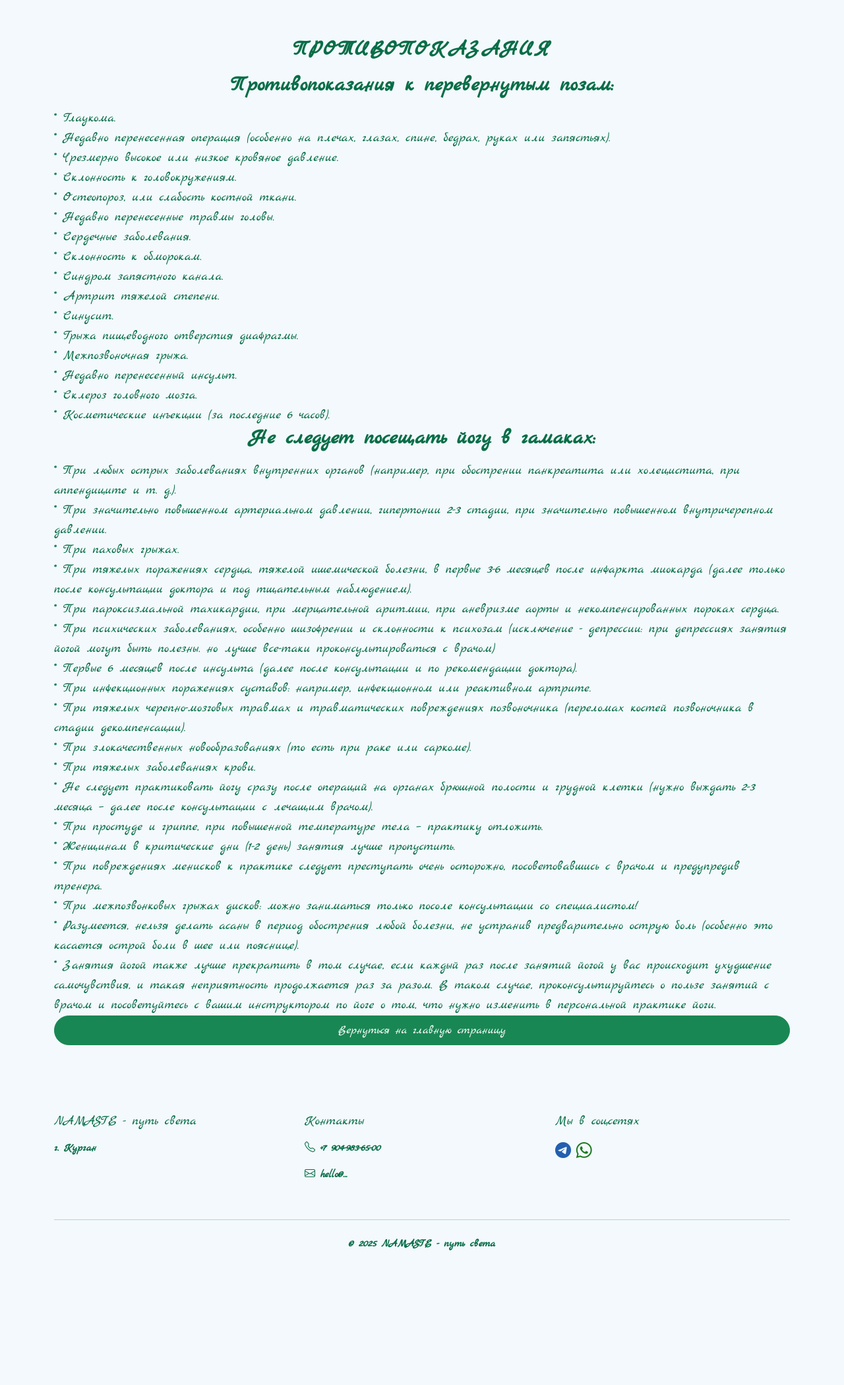
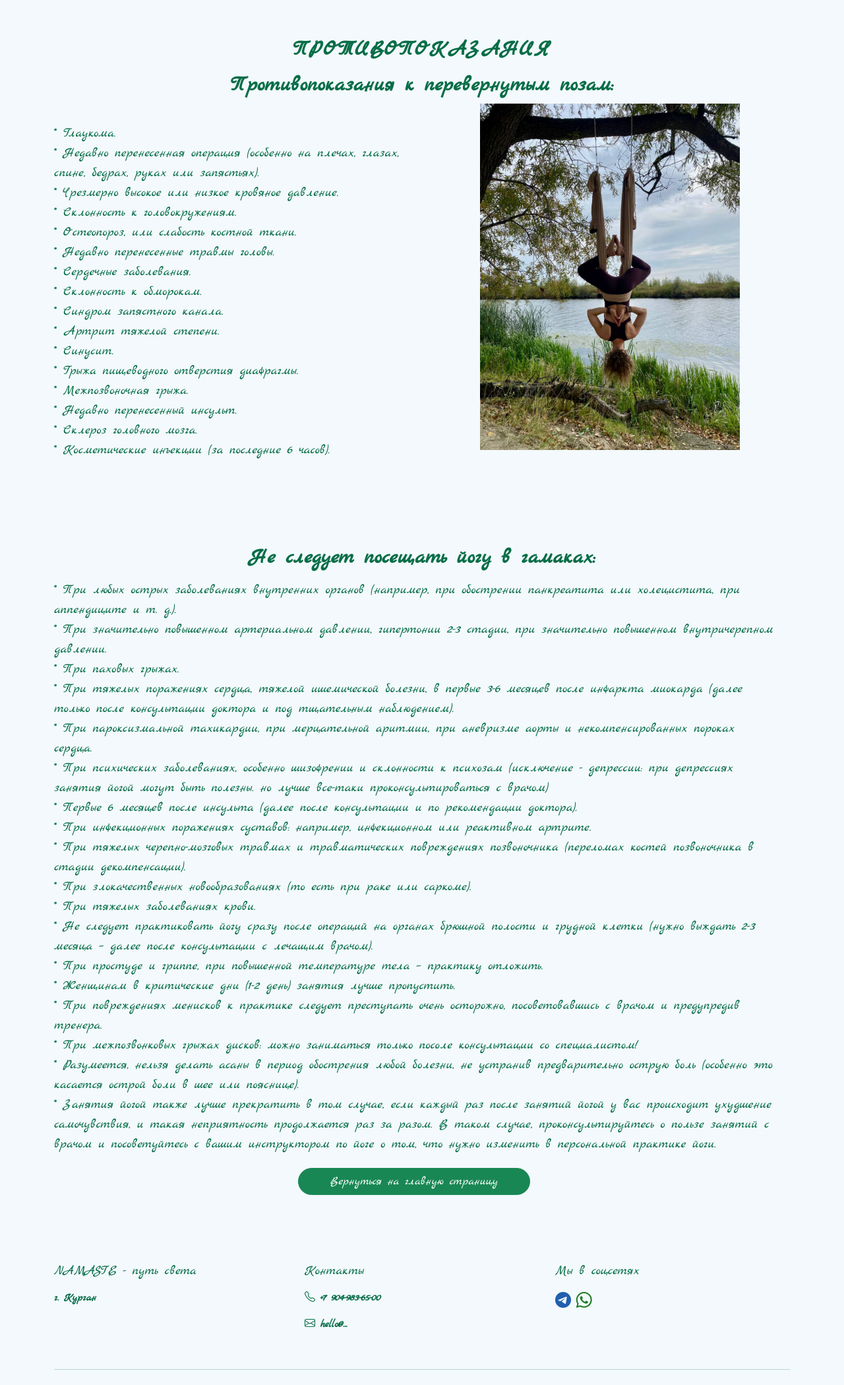
Before and after one commit to ekaterinagolovina0771/Namaste, a Django app: page /contraindications/ in a window 1280 px wide. Shown: the part 56-2155 px from the top of the page at 66% size. Before the commit the page ends 1951 px from the top, so only its background shows below. Run offline with Django 5.2, Linux system fonts and the light colour scheme.

Commit message:
Отредактировала противопоказания

```diff
--- a/static/css/main.css
+++ b/static/css/main.css
@@ -58,3 +58,17 @@ body {
     font-size: 18px;
     color: white;
 }
+
+
+.contraindications-column {
+    display: flex;
+    flex-direction: column;
+    justify-content: center;
+}
+
+.contraindications-column img {
+    max-width: 100%;
+    height: auto;
+    object-fit: contain;
+    flex-shrink: 0;
+}
--- a/templates/contraindications.html
+++ b/templates/contraindications.html
@@ -7,8 +7,8 @@
      <div class="container">
         <div class="row align-items-center py-5">
             <h2 class="display-12 fw-bold mb-3 text-center">ПРОТИВОПОКАЗАНИЯ</h2>
-            <h2 class="display-7 fw-bold mb-3 text-center">Противопоказания к перевернутым позам:</h2>
-                <div class="d-flex flex-column">
+            <h2 class="display-7 fw-bold text-center">Противопоказания к перевернутым позам:</h2>
+                <div class="col-md-6 order-md-1 contraindications-column">
                     <p class="lead mb-0">* Глаукома.</p>
                     <p class="lead mb-0">* Недавно перенесенная операция (особенно на плечах, глазах, спине, бедрах, руках или запястьях).</p>
                     <p class="lead mb-0">* Чрезмерно высокое или низкое кровяное давление.</p>
@@ -25,10 +25,18 @@
                     <p class="lead mb-0">* Недавно перенесенный инсульт.</p>
                     <p class="lead mb-0">* Склероз головного мозга.</p>
                     <p class="lead mb-0">* Косметические инъекции (за последние 6 часов).</p>
-                    {% comment %} <a href="{% url 'yoga-in-beach' %}" class="btn btn-lg px-5" style="background-color: var(--brand-gold). color: white. border: none."></a> {% endcomment %}
                 </div>
+                <div class="col-md-6 order-md-2 contraindications-column">
+                    <img src="{% static 'images/contraindications.jpg' %}" class="img-fluid rounded mb-5" alt="contraindications"  style="max-height: 525px;">
+                </div>
+        </div>
+        <div class="row align-items-center py-5">
+            <div class="col">
                 <h2 class="display-7 fw-bold mb-3 text-center">Не следует посещать йогу в гамаках:</h2>
-                <div class="d-flex flex-column">
+            </div>
+            <div class="row align-items-center">
+                <div class="col">
+                    <div class="d-flex flex-column text-with">
                         <p class="lead mb-0">* При любых острых заболеваниях внутренних органов (например, при обострении панкреатита или холецистита, при аппендиците и т. д.).</p>
                         <p class="lead mb-0">* При значительно повышенном артериальном давлении, гипертонии 2-3 стадии, при значительно повышенном внутричерепном давлении.</p>
                         <p class="lead mb-0">* При паховых грыжах.</p>
@@ -47,8 +55,12 @@
                         <p class="lead mb-0">* При межпозвонковых грыжах дисков: можно заниматься только посоле консультации со специалистом!</p>
                         <p class="lead mb-0">* Разумеется, нельзя делать асаны в период обострения любой болезни, не устранив предварительно острую боль (особенно это касается острой боли в шее или пояснице).</p>
                         <p class="lead mb-0">* Занятия йогой также лучше прекратить в том случае, если каждый раз после занятий йогой у вас происходит ухудшение самочувствия, и такая неприятность продолжается раз за разом. В таком случае, проконсультируйтесь о пользе занятий с врачом и посоветуйтесь с вашим инструктором по йоге о том, что нужно изменить в персональной практике йоги.</p>
-
-                     <a href="/" class="btn btn-success btn-lg rounded-pill px-5" type="button">Вернуться на главную страницу</a>
+                    </div>
+                </div>
+                <div class="d-flex justify-content-center align-items-center" style="margin-top: 20px;">
+            <a href="/" class="btn btn-success rounded-pill px-5 сentered-button" type="button">Вернуться на главную страницу</a>
+            </div>
+        </div>
     </div>
         </div>
     </div>
--- a/templates/landing.html
+++ b/templates/landing.html
@@ -23,10 +23,10 @@
 <section id="yoga-info" class="py-1">
     <div class="container">
         <div class="row align-items-center py-5">
-            <div class="col-md-6 order-md-1">
+            <div class="col-md-6 order-md-1 contraindications-column">
                 <img src="{% static 'images/yoga-beach.jpg' %}" class="img-fluid rounded mb-5" alt="yoga in beach" style="max-height: 800px;">
             </div>
-            <div class="col-md-6 order-md-2">
+            <div class="col-md-6 order-md-2 contraindications-column">
                 <h2 class="display-6 fw-bold mb-3 text-center">Йога в гамаках</h2>
                 <h2 class="display-7 fw-bold mb-3 text-center">Что дает практика?</h2>
                 <div class="d-flex flex-column">
```
Also changed, not shown: static/images/contraindications.JPG (added). Lines whose indentation alone changed are shown as unchanged.
